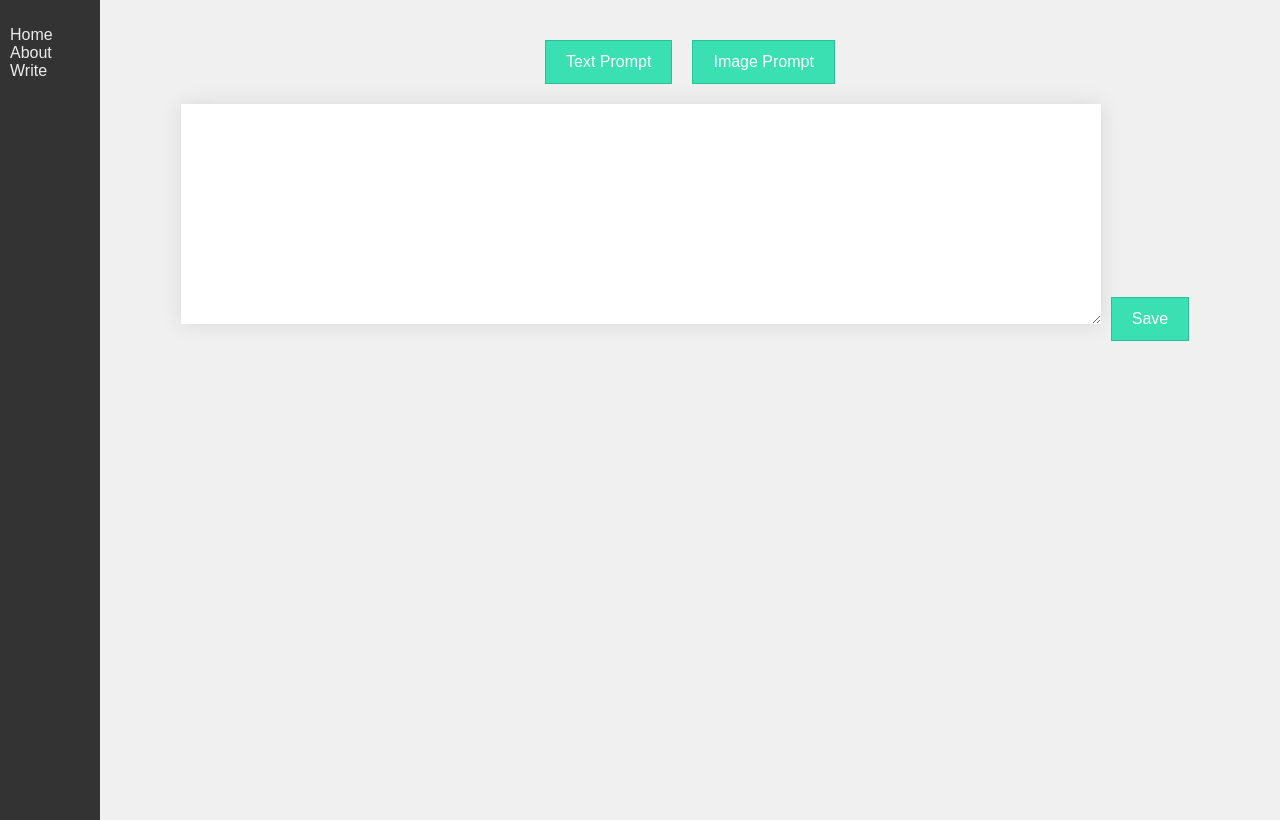
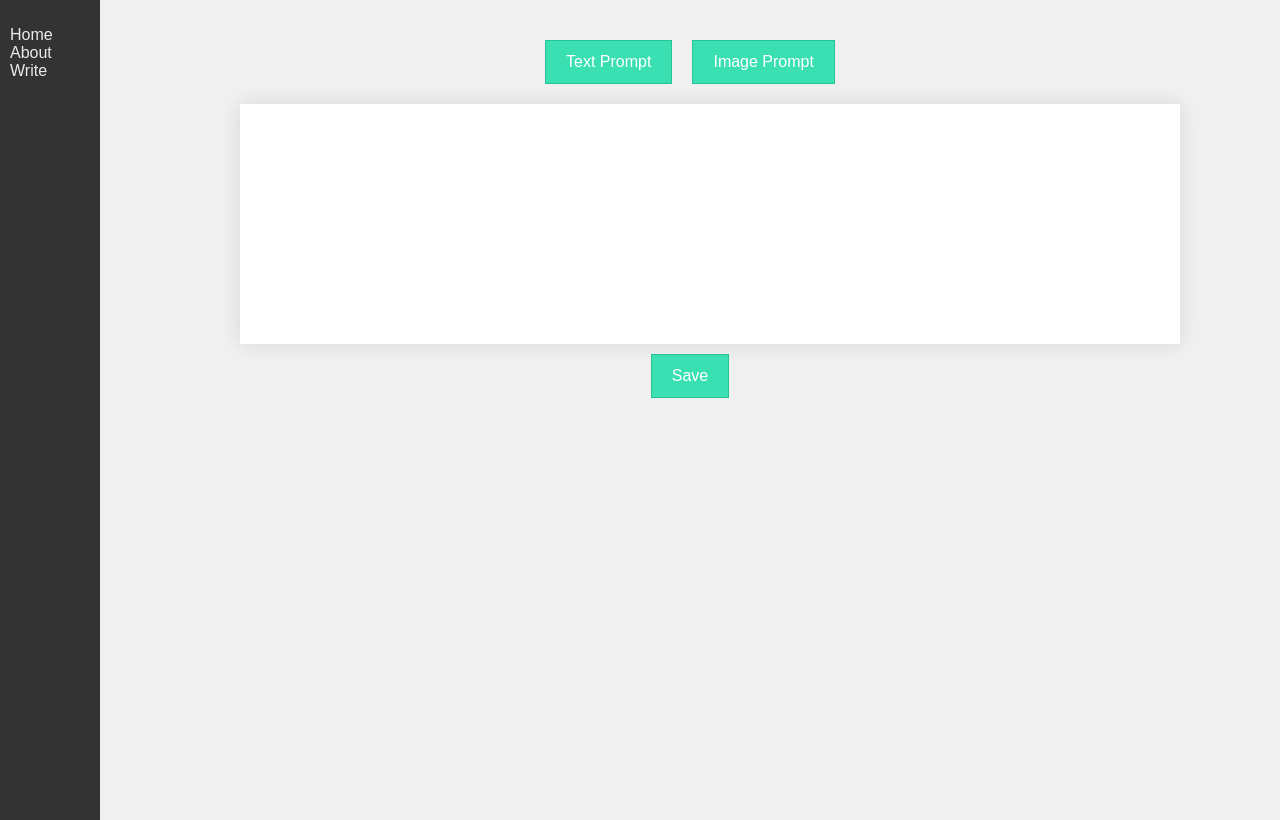
Before and after one commit to jqlee85/jumpwriter-ssr, a React app: page / in a window 1280 px wide. Built offline with nearby package versions, Linux system fonts and the light colour scheme.

Commit message:
favicon and styling

```diff
--- a/package.json
+++ b/package.json
@@ -16,7 +16,8 @@
     "express": "^4.16.2",
     "react": "^16.0.0",
     "react-dom": "^16.0.0",
-    "react-router-dom": "^4.2.2"
+    "react-router-dom": "^4.2.2",
+    "serve-favicon": "^2.4.5"
   },
   "devDependencies": {
     "babel-cli": "^6.26.0",
--- a/src/client/components/WritePage.js
+++ b/src/client/components/WritePage.js
@@ -21,7 +21,7 @@ class WritePage extends Component {
   render() {
     return <div className="write-page">
       <textarea className="write-textarea" onChange={this.onChange} value={this.state.textContent} />
-      <button onClick={this.saveWriting}>Save</button>
+      <button className="save-prompt" onClick={this.saveWriting}>Save</button>
   </div>
   }
 }
--- a/src/client/scss/index.css
+++ b/src/client/scss/index.css
@@ -112,18 +112,28 @@ button:active {
 }
 
 /* WritePage */
-.write-textarea {
+.write-page {
+  position: relative;
+  display: block;
   width: 100%;
   max-width: 900px;
+  margin: auto;
+}
+.write-textarea {
+  display: block;
+  width: 100%;
   height: auto;
   min-height: 200px;
   background: #fff;
   border: none;
   box-shadow: 0px 0px 20px rgba(0,0,0,.1);
-  padding: 10px;
+  padding: 20px;
+  color: rgba(0,0,0,.7);
   font-size: 20px;
   font-family: arial;
+  resize: none;
 }
-.write-textarea {
-
+button.save-prompt {
+  display: block;
+  margin: 10px auto;
 }
```
Also changed, not shown: src/server/app.js (+9 -2 lines), 1 other file (tests, documents, lock files or other folders).
